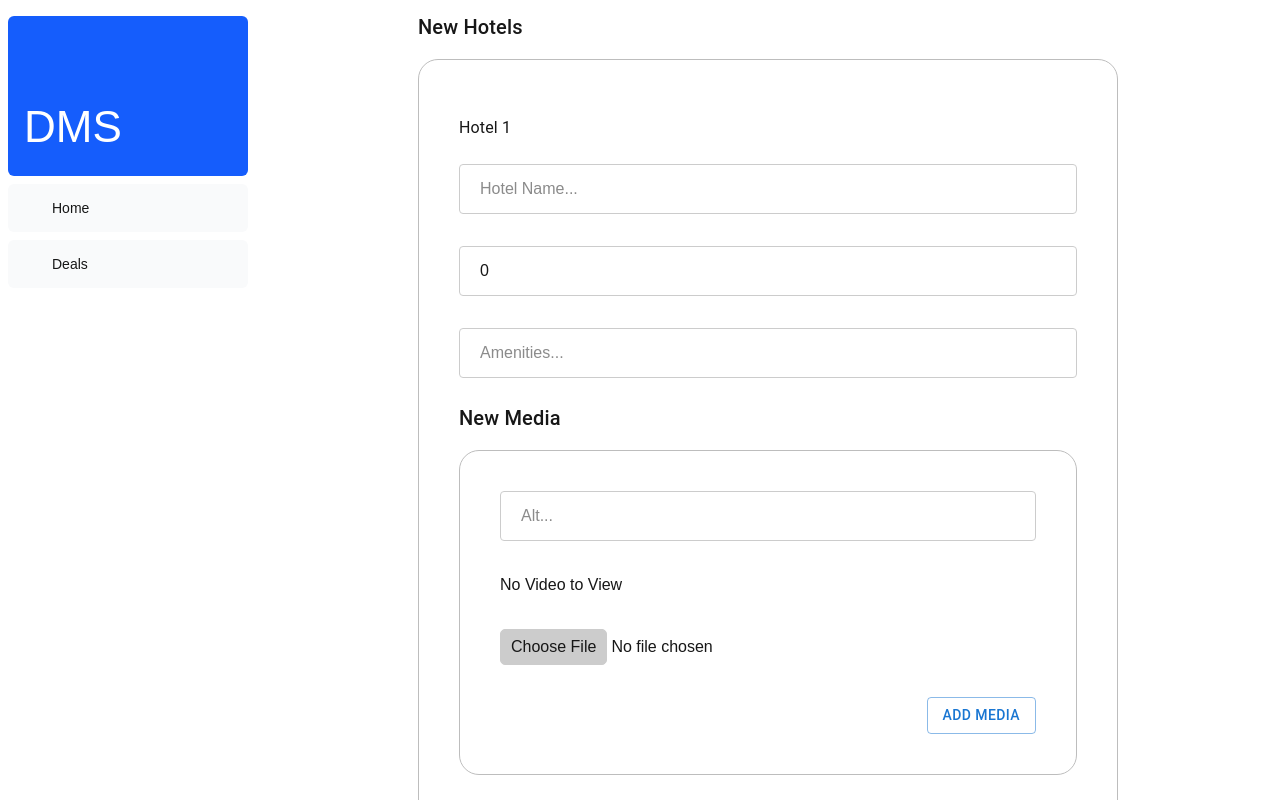
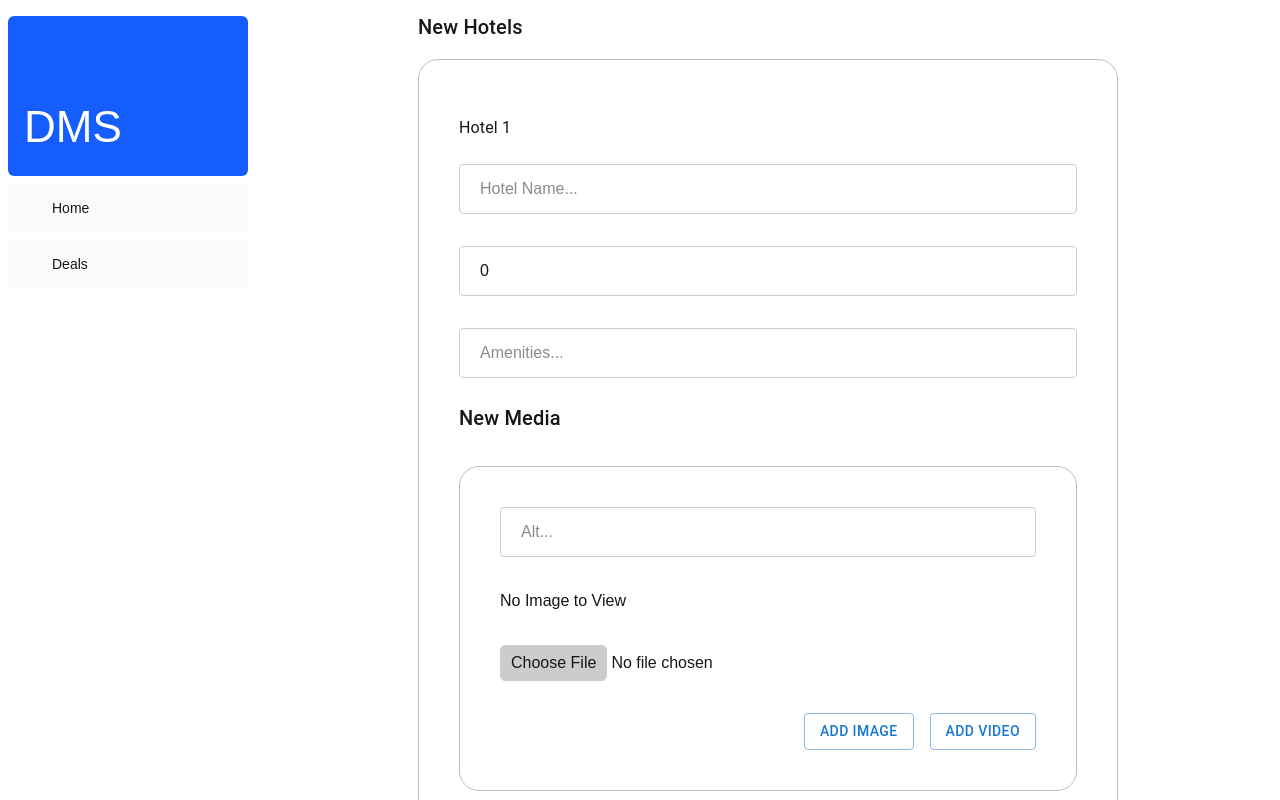
Before and after one commit to virokalu/dms, a Next.js app: page /dashboard/deals/create in a window 1280 px wide. Both pictures are taken after a click on the button "NEXT". Built offline with nearby package versions, Linux system fonts and the light colour scheme; no server answers; some icons are missing.

Commit message:
MediaFilesAdded2Array

```diff
--- a/src/app/dashboard/deals/create/page.tsx
+++ b/src/app/dashboard/deals/create/page.tsx
@@ -10,7 +10,7 @@ import { SubmitHandler, useFieldArray, useForm } from 'react-hook-form';
 
 const steps = ['Add Deal Details', 'Add Hotels'];
 
-import { CreateDealModel } from '@/app/lib/definitions';
+import { CreateDealModel, Media } from '@/app/lib/definitions';
 import MediasArray from '@/app/ui/deals/mediasArray';
 
 export default function Page() {
@@ -36,6 +36,8 @@ export default function Page() {
     //Handle Image
     const [imageFile, setImageFile] = useState<File | null>(null);
     const [videoFile, setVideoFile] = useState<File | null>(null);
+    const [mediaList, setmediaList] = useState<Media[]>([]);
+
 
     const handleNext = async () => {
         const isValid = await trigger(['slug', 'name', 'video.path', 'image', 'video.alt'], { shouldFocus: true }); // fields for step 1
@@ -52,25 +54,27 @@ export default function Page() {
 
     //Handle Submission
     const onSubmit: SubmitHandler<CreateDealModel> = async (data) => {
-        const formData = new FormData();
+        // const formData = new FormData();
 
-        formData.append("slug", data.slug);
-        formData.append("name", data.name);
-        formData.append('video.alt', data.video.alt);
-        if (imageFile) {
-            formData.append("imageFile", imageFile);
-        }
-        if (videoFile) {
-            formData.append("videoFile", videoFile)
-        }
-        data.hotels.forEach((hotel, index) => {
-            formData.append(`hotels[${index}].name`, hotel.name);
-            formData.append(`hotels[${index}].rate`, hotel.rate.toString());
-            formData.append(`hotels[${index}].amenities`, hotel.amenities);
-        });
-        startTransition(() => {
-            createDealAction(formData);
-        })
+        // formData.append("slug", data.slug);
+        // formData.append("name", data.name);
+        // formData.append('video.alt', data.video.alt);
+        // if (imageFile) {
+        //     formData.append("imageFile", imageFile);
+        // }
+        // if (videoFile) {
+        //     formData.append("videoFile", videoFile)
+        // }
+        // data.hotels.forEach((hotel, index) => {
+        //     formData.append(`hotels[${index}].name`, hotel.name);
+        //     formData.append(`hotels[${index}].rate`, hotel.rate.toString());
+        //     formData.append(`hotels[${index}].amenities`, hotel.amenities);
+        // });
+        // startTransition(() => {
+        //     createDealAction(formData);
+        // })
+        console.log(data);
+        console.log(mediaList);
     };
     // const onError: SubmitErrorHandler<CreateDealModel> = (errors) => console.log(errors)
 
@@ -92,7 +96,7 @@ export default function Page() {
                             mediaFile: null,
                             alt: '',
                             path: ''
-                        }], fieldId: ''
+                        }],
                     }
                 ]
             }
@@ -325,7 +329,7 @@ export default function Page() {
                                             )}
 
                                             <Typography variant="h6">New Media</Typography>
-                                            <MediasArray nestIndex={index} {...{ control, register, errors, watch, setValue }} />
+                                            <MediasArray hotelId={field.id} nestIndex={index} {...{ control, register, errors, watch, setValue, setmediaList }} />
 
                                             <Box sx={{ display: 'flex', flexDirection: 'row', pt: 2, width: '100%' }}>
                                                 <Box sx={{ flex: '1 1 auto' }} />
@@ -334,8 +338,9 @@ export default function Page() {
                                                         fieldId: '',
                                                         mediaFile: null,
                                                         alt: '',
-                                                        path: ''
-                                                    }], fieldId: ''
+                                                        path: '',
+                                                        isVideo: false,
+                                                    }]
                                                 })}>Add Hotel</Button> : null}
                                                 {fields.length > 1 ? <Button sx={{ ml: 2 }} variant="outlined" color='warning' onClick={() => remove(index)}>Remove Hotel {index + 1}</Button> : null}
                                             </Box>
--- a/src/app/lib/definitions.ts
+++ b/src/app/lib/definitions.ts
@@ -25,14 +25,14 @@ export type Hotel = {
     rate: number;
     amenities: string;
     medias: Media[];
-    fieldId: string;
 }
 
 export type Media ={
     fieldId: string;
-    mediaFile: File | null;
+    mediaFile: File | undefined | null;
     alt: string;
     path: string;
+    isVideo: boolean;
 }
 
 export type UpdateHotelModel = {
--- a/src/app/ui/deals/mediasArray.tsx
+++ b/src/app/ui/deals/mediasArray.tsx
@@ -1,14 +1,14 @@
+import { CreateDealModel, Hotel, Media } from "@/app/lib/definitions";
 import { Box, Button, Stack } from "@mui/material";
-import { watch } from "fs";
-import { useFieldArray } from "react-hook-form";
+import { Control, useFieldArray } from "react-hook-form";
 
-export default ({ nestIndex, control, register, errors, watch, setValue }: { nestIndex: number, control: any, register: any, errors: any, watch: any, setValue: any }) => {
+export default ({ hotelId, nestIndex, control, register, errors, watch, setValue, setmediaList }: { hotelId:string, nestIndex: number, control: Control<CreateDealModel, any, CreateDealModel>, register: any, errors: any, watch: any, setValue: any, setmediaList: any }) => {
     const { fields, remove, append } = useFieldArray({
         control,
-        name: `hotels[${nestIndex}].medias`
+        name: `hotels.${nestIndex}.medias`
     })
     return (
-        <>
+        <Box>
             {fields.map((field, index) => {
                 return (
                     <Box
@@ -18,7 +18,8 @@ export default ({ nestIndex, control, register, errors, watch, setValue }: { nes
                             borderRadius: 5,
                             borderColor: '#bdbdbd',
                             padding: 5,
-                            marginBottom: 4,
+                            // marginBottom: 2,
+                            marginTop:2,
                             gap: '16px'
                         }}>
                         <Stack spacing={4}>
@@ -36,13 +37,36 @@ export default ({ nestIndex, control, register, errors, watch, setValue }: { nes
                             )}
                             {errors?.hotels?.[nestIndex]?.medias?.[index]?.alt?.type === "pattern" && <p className='error_msg'>Alphabetical characters only !</p>}
 
-                            {watch(`hotels.[${nestIndex}].medias.[${index}].path`) ? <video autoPlay width={300} src={watch(`hotels.[${nestIndex}].medias.[${index}].path`)} /> : <p>No Video to View</p>}
+                            {watch(`hotels.[${nestIndex}].medias.[${index}].path`) ?
+                                <Box>
+                                    {
+                                        !field.isVideo && <img width={300} src={watch(`hotels.[${nestIndex}].medias.[${index}].path`)} />
+                                    }
+                                    {
+                                        field.isVideo && <video autoPlay width={300} src={watch(`hotels.[${nestIndex}].medias.[${index}].path`)} />
+                                    }
+                                </Box>
+                                : <p>No {field.isVideo ? 'Video' : 'Image'} to View</p>}
 
                             <input type='file'
-                                accept='video/*, image/*'
+                                accept={
+                                    field.isVideo ? 'video/*' : 'image/*'
+                                }
                                 onChange={(e) => {
+                                    setValue(`hotels.[${nestIndex}].medias.[${index}].fieldId`, field.id);
+
                                     const file = e.target.files?.[0]
                                     // setVideoFile(file ?? null);
+                                    const media : Media = {
+                                        fieldId: field.id,
+                                        mediaFile: file,
+                                        alt: "",
+                                        path: "",
+                                        isVideo: false
+                                    }
+
+                                    setmediaList((prev: Media[])=>[...prev, media])
+
                                     if (file) {
                                         setValue(`hotels.[${nestIndex}].medias.[${index}].path`, URL.createObjectURL(file))
                                     }
@@ -54,27 +78,51 @@ export default ({ nestIndex, control, register, errors, watch, setValue }: { nes
                                     required: true,
                                 })}
                             />
+                            {/* <input
+                                hidden
+                                value={field.id}
+                                {...register(`hotels.[${nestIndex}].medias.[${index}].fieldId`, {
+                                })}
+                            />
+                            <input
+                                hidden
+                                value={hotelId}
+                                {...register(`hotels.[${nestIndex}].medias.[${index}].hotelId`, {
+                                })}
+                            /> */}
                             {errors?.hotels?.[nestIndex]?.medias?.[index]?.path?.type === "required" && (
-                                <p className='error_msg'>Video is required !</p>
+                                <p className='error_msg'>{field.isVideo ? 'Video' : 'Image'} is required !</p>
                             )}
 
                             {/* Media Buttons */}
                             <Box sx={{ display: 'flex', flexDirection: 'row', width: '100%' }}>
                                 <Box sx={{ flex: '1 1 auto' }} />
-                                {index == fields.length - 1 ? <Button variant="outlined" onClick={() => append({
-
-                                    fieldId: '',
-                                    mediaFile: null,
-                                    alt: '',
-                                    path: ''
-
-                                })}>Add Media</Button> : null}
-                                {fields.length > 1 ? <Button sx={{ ml: 2 }} variant="outlined" color='warning' onClick={() => remove(index)}>Remove Media {index + 1}</Button> : null}
+                                {index == fields.length - 1 ?
+                                    <Button variant="outlined" onClick={() => append(
+                                        {
+                                            fieldId: '',
+                                            mediaFile: null,
+                                            alt: '',
+                                            path: '',
+                                            isVideo: false,
+                                        }
+                                    )}>Add Image</Button> : null}
+                                {index == fields.length - 1 ?
+                                    <Button sx={{ ml: 2 }} variant="outlined" onClick={() => append(
+                                        {
+                                            fieldId: '',
+                                            mediaFile: null,
+                                            alt: '',
+                                            path: '',
+                                            isVideo: true,
+                                        }
+                                    )}>Add Video</Button> : null}
+                                {fields.length > 1 ? <Button sx={{ ml: 2 }} variant="outlined" color='warning' onClick={() => remove(index)}>Remove {field.isVideo ? 'Video' : 'Image'}</Button> : null}
                             </Box>
                         </Stack>
                     </Box>
                 )
             })}
-        </>
+        </Box>
     );
 };
```
